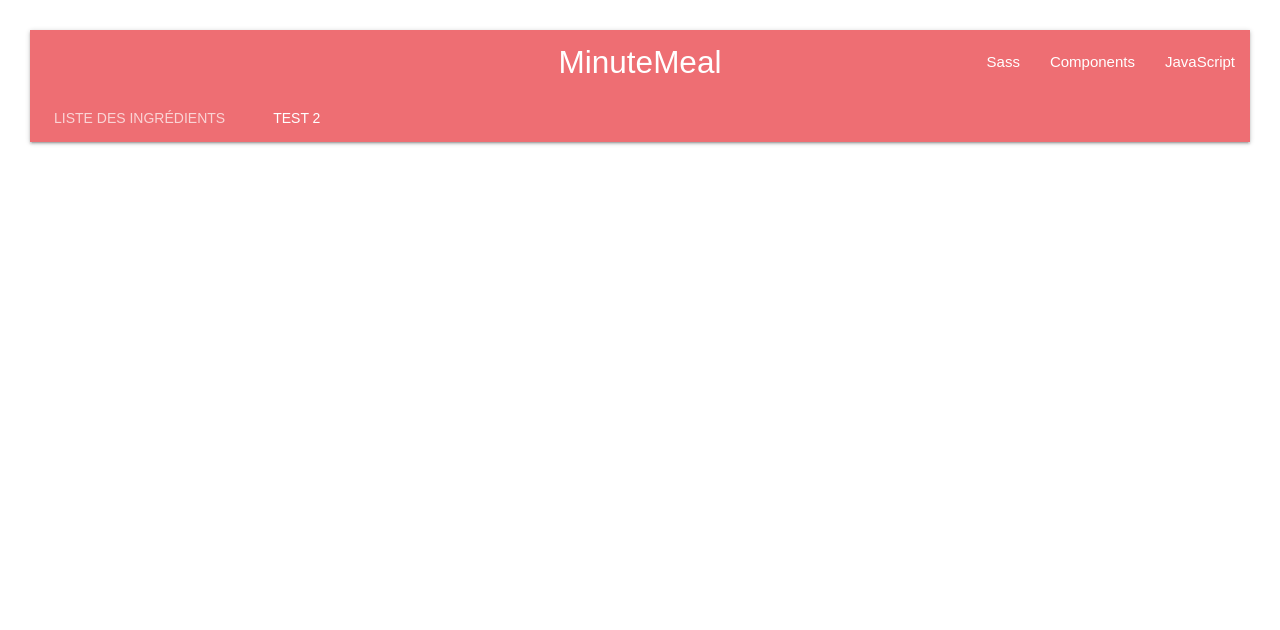
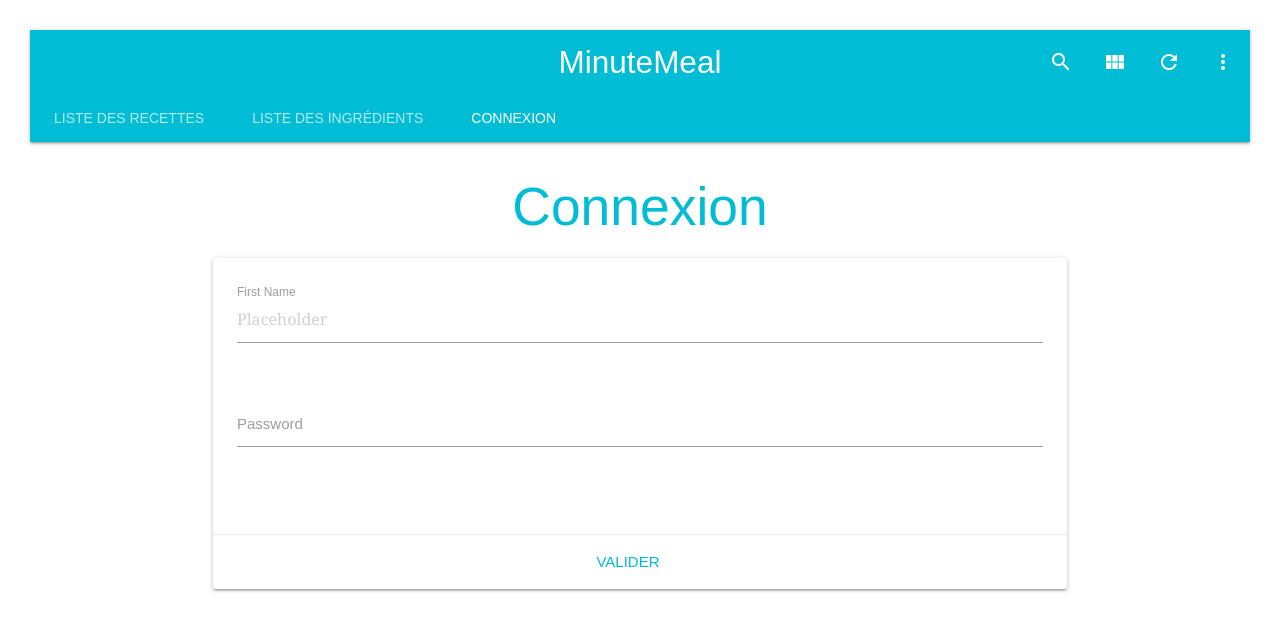
Before and after one commit to gaetanrm/ProjetWeb, an Angular app in the folder Angular/Recette/: page /connexion in a window 1280 px wide. Before the commit this address led to /. Shown: the top 630 px of the page. Built offline with nearby package versions, Linux system fonts and the light colour scheme.

Commit message:
ajour listRecettes pas fini

```diff
--- a/Angular/Recette/src/app/app-routing.module.ts
+++ b/Angular/Recette/src/app/app-routing.module.ts
@@ -1,9 +1,11 @@
 import { NgModule } from '@angular/core';
 import { RouterModule, Routes } from '@angular/router';
+import { ConnexionComponent } from './connexion/connexion.component';
 import { IngredientsComponent } from './ingredients/ingredients.component';
 
 const routes: Routes = [
-  { path: 'ingredients', component: IngredientsComponent }
+  { path: 'ingredients', component: IngredientsComponent },
+  { path: 'connexion', component: ConnexionComponent}
 ];
 
 @NgModule({
--- a/Angular/Recette/src/app/app.component.html
+++ b/Angular/Recette/src/app/app.component.html
@@ -1,26 +1,22 @@
-  <nav class="nav-extended">
+  <nav class="nav-extended cyan">
     <div class="nav-wrapper">
       <a href="#" class="brand-logo center">{{title}}</a>
       <a href="#" data-target="mobile-demo" class="sidenav-trigger"><i class="material-icons">menu</i></a>
-      <ul id="nav-mobile" class="right hide-on-med-and-down">
-        <li><a href="sass.html">Sass</a></li>
-        <li><a href="badges.html">Components</a></li>
-        <li><a href="collapsible.html">JavaScript</a></li>
+      <ul class="right hide-on-med-and-down">
+        <li><a href="sass.html"><i class="material-icons">search</i></a></li>
+        <li><a href="badges.html"><i class="material-icons">view_module</i></a></li>
+        <li><a href="collapsible.html"><i class="material-icons">refresh</i></a></li>
+        <li><a href="mobile.html"><i class="material-icons">more_vert</i></a></li>
       </ul>
     </div>
     <div class="nav-content">
       <ul class="tabs tabs-transparent">
+        <li class="tab"><a href="#" routerLink="/recettes">{{listRecettes}}</a></li>
         <li class="tab"><a href="#" routerLink="/ingredients">{{listIngredient}}</a></li>
-        <li class="tab"><a class="active" href="#test2">Test 2</a></li>
+        <li class="tab"><a class="active" href="/connexion">Connexion</a></li>
       </ul>
     </div>
   </nav>
-
-  <ul class="sidenav" id="mobile-demo">
-    <li><a href="sass.html">Sass</a></li>
-    <li><a href="badges.html">Components</a></li>
-    <li><a href="collapsible.html">JavaScript</a></li>
-  </ul>
 
   <!-- <div id="test1" class="col s12">Test 1</div>
   <div id="test2" class="col s12">Test 2</div> -->
--- a/Angular/Recette/src/app/app.component.ts
+++ b/Angular/Recette/src/app/app.component.ts
@@ -8,4 +8,5 @@ import { Component } from '@angular/core';
 export class AppComponent {
   title = 'MinuteMeal';
   listIngredient = 'Liste des Ingrédients';
+  listRecettes = 'Liste des Recettes';
 }
--- a/Angular/Recette/src/app/app.module.ts
+++ b/Angular/Recette/src/app/app.module.ts
@@ -5,11 +5,15 @@ import { HttpClientModule } from '@angular/common/http';
 import { AppRoutingModule } from './app-routing.module';
 import { AppComponent } from './app.component';
 import { IngredientsComponent } from './ingredients/ingredients.component';
+import { ConnexionComponent } from './connexion/connexion.component';
+import { RecettesComponent } from './recettes/recettes.component';
 
 @NgModule({
   declarations: [
     AppComponent,
-    IngredientsComponent
+    IngredientsComponent,
+    ConnexionComponent,
+    RecettesComponent
   ],
   imports: [
     HttpClientModule,
--- /dev/null
+++ b/Angular/Recette/src/app/connexion/connexion.component.html
@@ -0,0 +1,28 @@
+<div class="col s6 m7 center container">
+    <h2 class="cyan-text header center">Connexion</h2>
+    <div class="card horizontal">
+        <div class="card-stacked">
+            <div class="card-content">
+                <div class="row">
+                    <form class="col s12">
+                    <div class="row">
+                        <div class="input-field col s12 center">
+                        <input placeholder="Placeholder" id="first_name" type="text" class="validate">
+                        <label for="first_name">First Name</label>
+                        </div>
+                    </div>
+                    <div class="row">
+                        <div class="input-field col s12 center">
+                        <input id="password" type="password" class="validate">
+                        <label for="password">Password</label>
+                        </div>
+                    </div>
+                    </form>
+                </div>
+            </div>
+            <div class="card-action">
+                <a href="#" routingLink=""><span class="cyan-text">Valider</span></a>
+            </div>
+        </div>
+    </div>
+</div>
--- /dev/null
+++ b/Angular/Recette/src/app/connexion/connexion.component.ts
@@ -0,0 +1,15 @@
+import { Component, OnInit } from '@angular/core';
+
+@Component({
+  selector: 'app-connexion',
+  templateUrl: './connexion.component.html',
+  styleUrls: ['./connexion.component.css']
+})
+export class ConnexionComponent implements OnInit {
+
+  constructor() { }
+
+  ngOnInit(): void {
+  }
+
+}
--- a/Angular/Recette/src/app/ingredients/ingredients.component.html
+++ b/Angular/Recette/src/app/ingredients/ingredients.component.html
@@ -1,8 +1,17 @@
-<div class="row justify-content-center">
-    <div class="card-body">
+<div class="container">
+
       <div *ngFor="let ingredient of ingredients" class="card">
-        <div class="card-text mx-auto"> {{ingredient.nom}}
-        </div>
+          <div class="col s6 m6 l6">
+            <div class="card cyan">
+              <div class="card-content white-text">
+                  <span class="card-title center">{{ingredient.nom}}</span>
+                  <span class="card-content center">Prix : {{ingredient.prix}} €</span>
+                  <span class="card-content center">Unité : {{ingredient.unite}}</span>
+              </div>
+              <div class="card-action">
+                <a href="#" class="white-text">en savoir plus</a>
+              </div>
+            </div>
+          </div>
       </div>
     </div>
-  </div>
--- /dev/null
+++ b/Angular/Recette/src/app/recettes/recettes.component.html
@@ -0,0 +1 @@
+<p>recettes works!</p>
--- /dev/null
+++ b/Angular/Recette/src/app/recettes/recettes.component.ts
@@ -0,0 +1,15 @@
+import { Component, OnInit } from '@angular/core';
+
+@Component({
+  selector: 'app-recettes',
+  templateUrl: './recettes.component.html',
+  styleUrls: ['./recettes.component.css']
+})
+export class RecettesComponent implements OnInit {
+
+  constructor() { }
+
+  ngOnInit(): void {
+  }
+
+}
```
Also changed, not shown: Angular/Recette/src/app/connexion/connexion.component.css (added), Angular/Recette/src/app/recettes/recettes.component.css (added), 2 other files (tests, documents, lock files or other folders).
